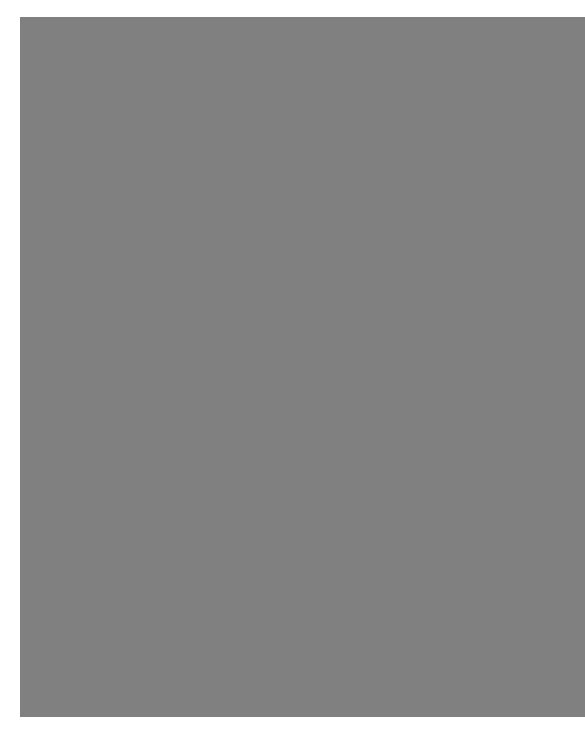
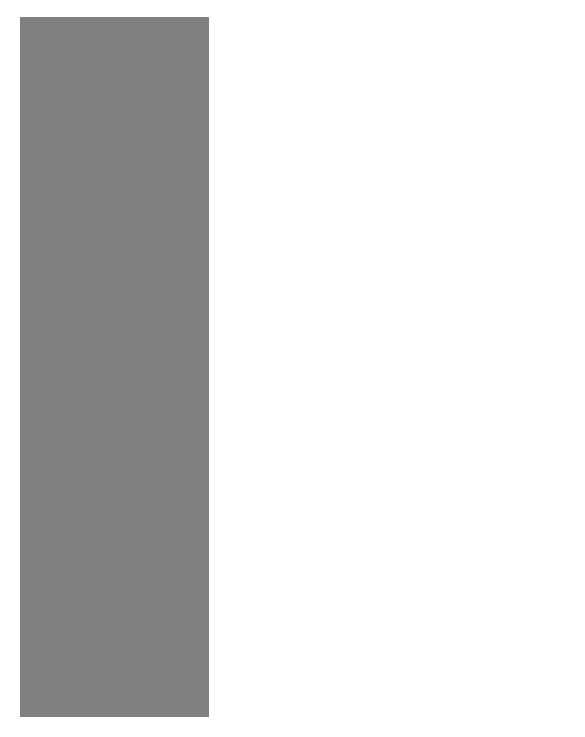
Before and after one commit to MGovier/Covloc, a plain HTML site: page index.html in a window 390 px wide. Shown: the part 123-860 px from the top of the page, 585 px wide, since content can reach past the window. Drawn offline with nearby package versions, Linux system fonts and the light colour scheme; some packages are replaced by stand-ins of ours.

Commit message:
Responsive widths.

```diff
--- a/css/main.css
+++ b/css/main.css
@@ -86,7 +86,7 @@ body {
 }
 
 #map-view {
-  width: 90em;
+  max-width: 100%;
   height: 50em;
   background: grey;
 }
```
